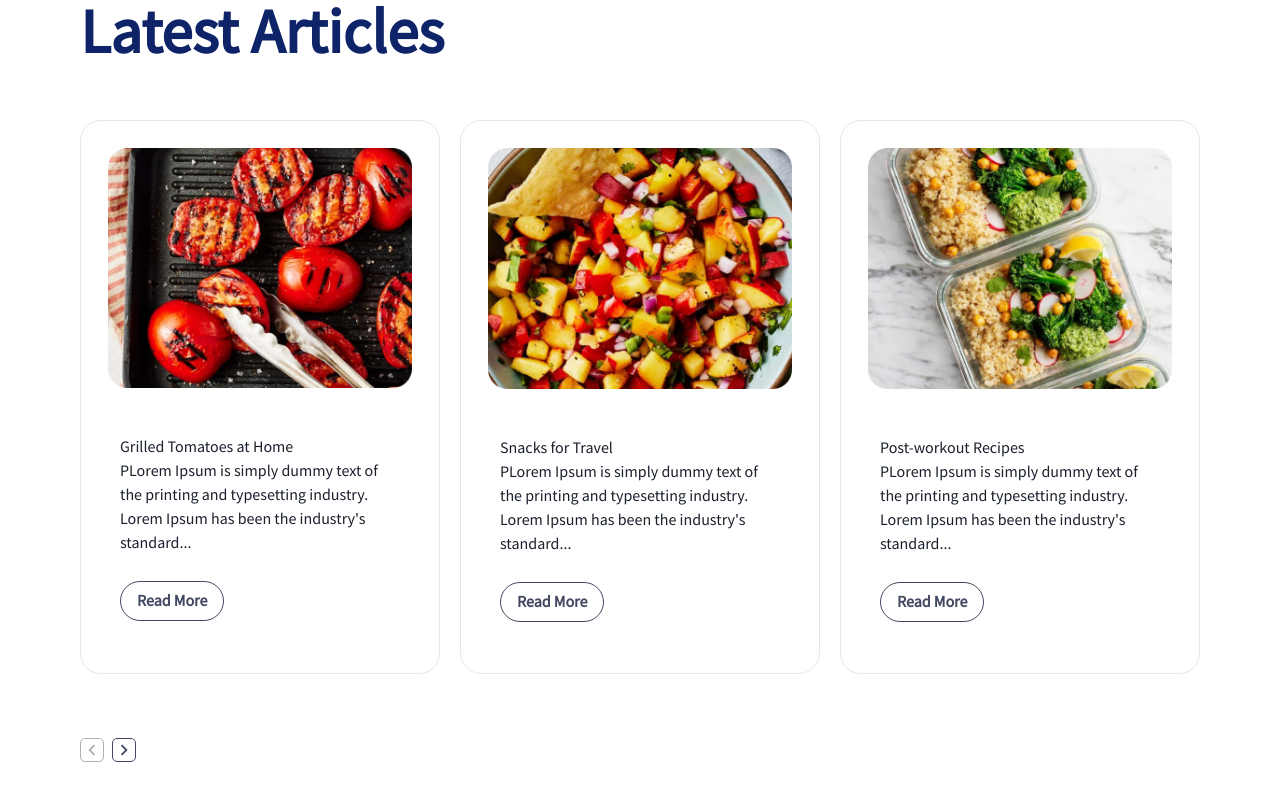
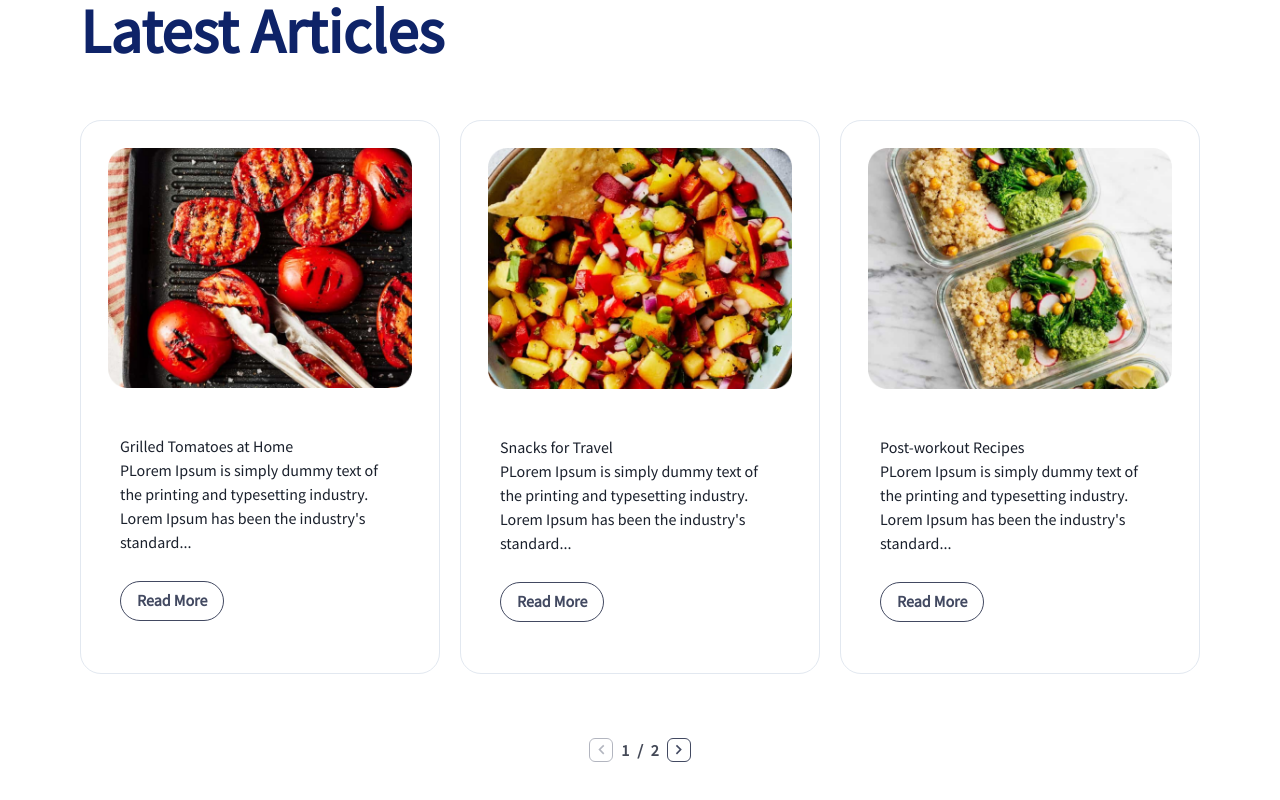
Before and after one commit to naimur61/Internet-Floks, a Next.js app: page / in a window 1280 px wide. Shown: the part 1594-2394 px from the top of the page. Built offline with nearby package versions, Linux system fonts and the light colour scheme.

Commit message:
articles done

```diff
--- a/pages/components/Articles.tsx
+++ b/pages/components/Articles.tsx
@@ -13,31 +13,9 @@ const Articles = () => {
 	const [first, setFirst] = useState(0);
 	const [second, setSecond] = useState(3);
 
-	const nextData = () => {
-		const newF = Math.abs(first + 3);
-		const newS = Math.abs(second + 3);
-		// console.log(newF, newS);
-		if (newF >= jsonApi.length) {
-			setFirst(0);
-			setSecond(3);
-			return;
-		} else {
-			setFirst(newF);
-			setSecond(newS);
-		}
-	};
-	const previousData = () => {
-		const newF = Math.abs(first - 3);
-		const newS = Math.abs(second - 3);
-
-		if (newF >= jsonApi.length) {
-			setFirst(0);
-			setSecond(3);
-			return;
-		} else {
-			setFirst(newF);
-			setSecond(newS);
-		}
+	const setNumber = (f: number, s: number) => {
+		setFirst(f);
+		setSecond(s);
 	};
 
 	return (
@@ -75,28 +53,38 @@ const Articles = () => {
 				))}
 			</Stack>
 
-			<HStack mt={["3.6", "4rem"]}>
-				<ChevronLeftIcon
-					sx={{
-						border: " 1px solid #AFAFAF",
-						borderRadius: "5px",
-						color: "#AFAFAF",
-						fontSize: "1.5rem",
-						cursor: "pointer",
-					}}
-					onClick={previousData}
-				/>
+			<HStack mt={["3.6", "4rem"]} alignItems="center" justifyContent="center">
+				<Button
+					size="xs"
+					variant="outline"
+					color="#424961"
+					colorScheme="#424961"
+					onClick={() => setNumber(0, 3)}
+					px={0}
+					isDisabled={first == 0 ? true : false}
+				>
+					<ChevronLeftIcon fontSize="1.2rem" />
+				</Button>
 
-				<ChevronRightIcon
-					sx={{
-						border: "1px solid #424961",
-						borderRadius: "5px",
-						color: "#424961",
-						fontSize: "1.5rem",
-						cursor: "pointer",
-					}}
-					onClick={nextData}
-				/>
+				<Text onClick={() => setNumber(0, 3)} fontWeight="bold" cursor="pointer">
+					1
+				</Text>
+				<Text fontWeight="bold">/</Text>
+				<Text onClick={() => setNumber(3, 6)} fontWeight="bold" cursor="pointer">
+					2
+				</Text>
+
+				<Button
+					size="xs"
+					variant="outline"
+					color="#424961"
+					colorScheme="#424961"
+					onClick={() => setNumber(3, 6)}
+					px={0}
+					isDisabled={second == jsonApi.length ? true : false}
+				>
+					<ChevronRightIcon fontSize="1.2rem" />
+				</Button>
 			</HStack>
 		</Box>
 	);
```
